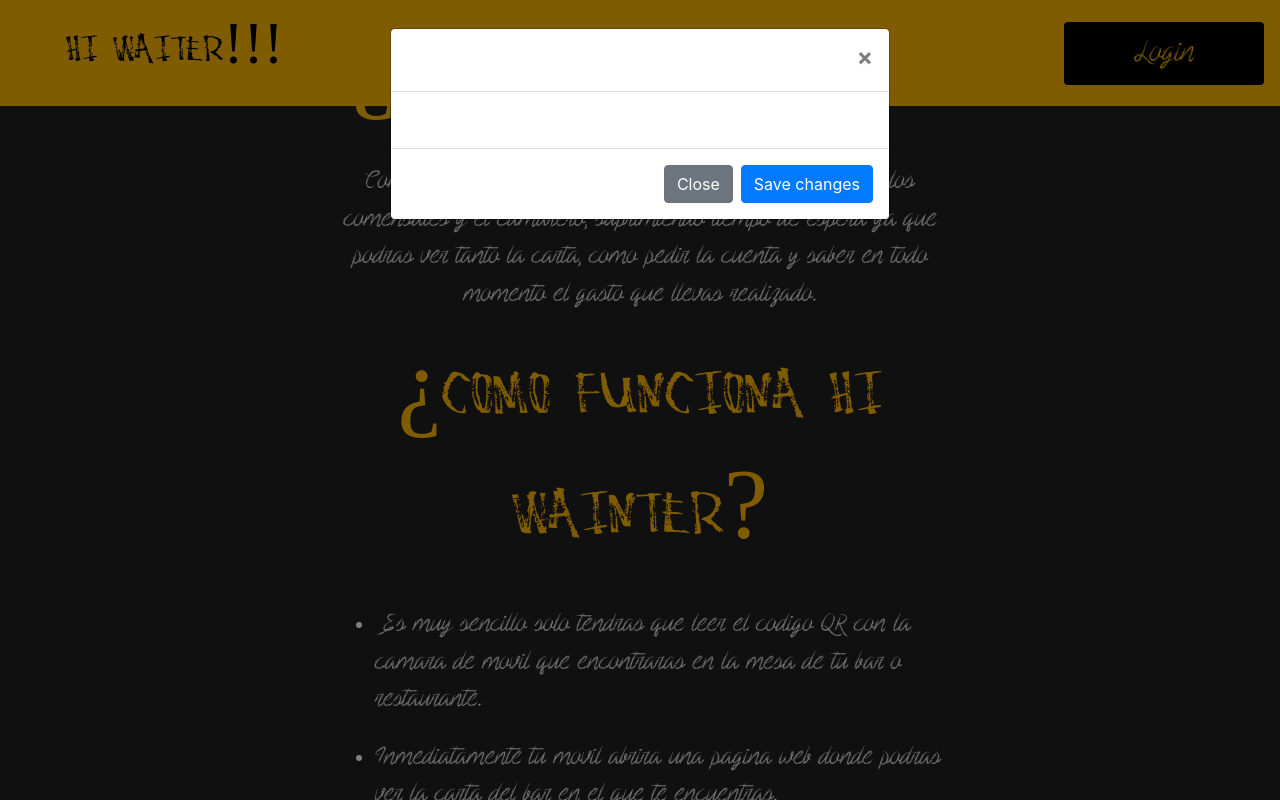
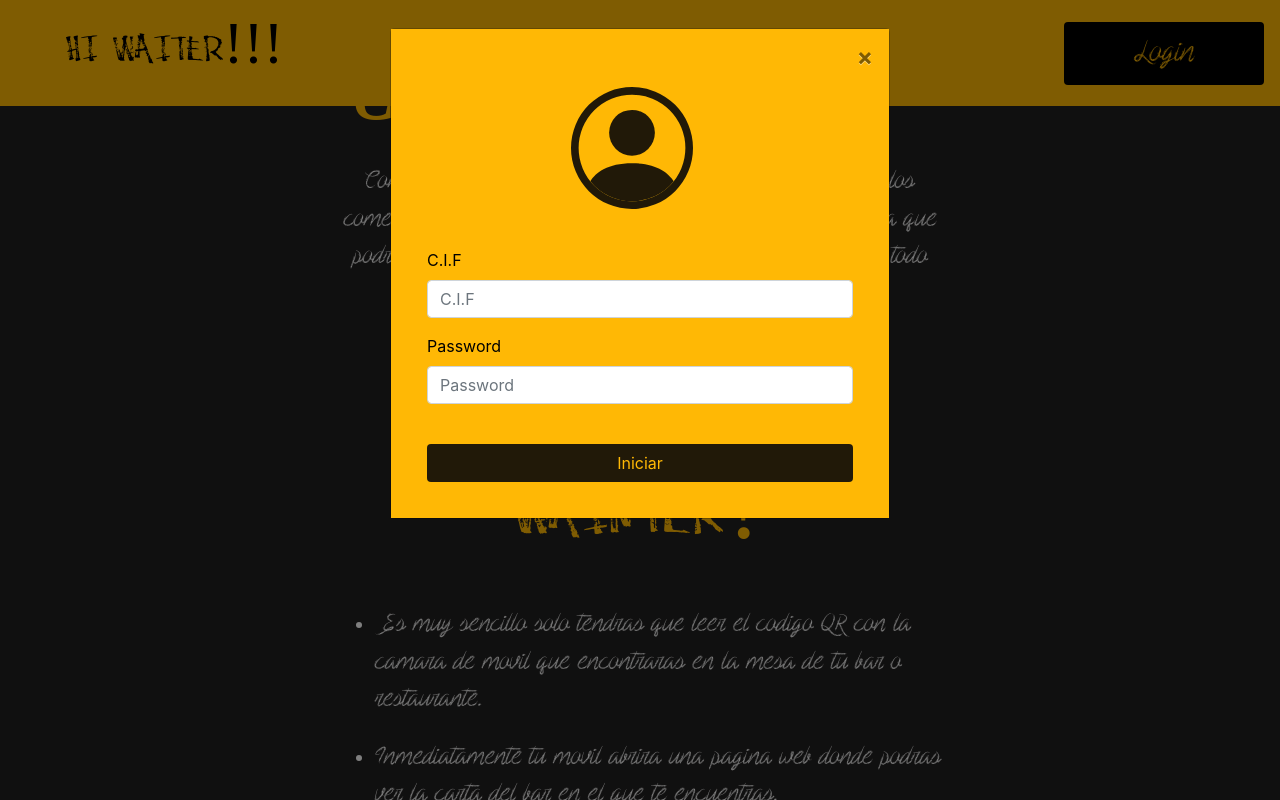
Before and after one commit to MariaZarapuz/hiwainterwebfront, an Angular app in the folder hiwaiterWeb/: page /home in a window 1280 px wide. Both pictures are taken after a click on the button "Login". Shown: the top 800 px of the page. Built offline with nearby package versions, Linux system fonts and the light colour scheme.

Commit message:
layout finish login

```diff
--- a/hiwaiterWeb/src/app/app.module.ts
+++ b/hiwaiterWeb/src/app/app.module.ts
@@ -1,5 +1,7 @@
 import { BrowserModule } from '@angular/platform-browser';
 import { NgModule } from '@angular/core';
+import {ReactiveFormsModule} from '@angular/forms';
+
 
 import { AppRoutingModule } from './app-routing.module';
 import { AppComponent } from './app.component';
@@ -7,6 +9,7 @@ import { HomeComponent } from '../app/components/home/home.component';
 import { FooterComponent } from './components/shared/footer/footer.component';
 import { HeaderComponent } from './components/shared/header/header.component';
 import { ModalLoginComponent } from './components/modal-login/modal-login.component';
+import { from } from 'rxjs';
 
 @NgModule({
   declarations: [
@@ -18,7 +21,8 @@ import { ModalLoginComponent } from './components/modal-login/modal-login.compon
   ],
   imports: [
     BrowserModule,
-    AppRoutingModule
+    AppRoutingModule,
+    ReactiveFormsModule
   ],
   providers: [],
   bootstrap: [AppComponent]
--- a/hiwaiterWeb/src/app/components/modal-login/modal-login.component.css
+++ b/hiwaiterWeb/src/app/components/modal-login/modal-login.component.css
@@ -0,0 +1,42 @@
+.titleModal {
+  color: rgb(255, 184, 5);
+  background-color: black;
+}
+.bodyModal {
+  background-color: rgb(255, 184, 5);
+}
+.close {
+  padding: 0px;
+  margin: 0px;
+  color: black;
+}
+.modal-title {
+  margin: 0 auto;
+}
+.modal-content {
+  background-color: rgba(10, 9, 9, 0.904);
+}
+.iconUser {
+  text-align: center;
+  color: rgba(10, 9, 9, 0.904);
+  font-size: 122px;
+}
+
+.formLogin {
+  margin: 20px;
+}
+
+label {
+  color: black;
+}
+
+.btnSubmit {
+  background-color: rgba(10, 9, 9, 0.904);
+  color: rgb(255, 184, 5);
+  margin-top: 40px;
+}
+.btnSubmit:hover {
+  color: rgba(10, 9, 9, 0.904);
+  background-color: rgb(255, 184, 5);
+  border: 1px solid rgba(10, 9, 9, 0.904);
+}
--- a/hiwaiterWeb/src/app/components/modal-login/modal-login.component.html
+++ b/hiwaiterWeb/src/app/components/modal-login/modal-login.component.html
@@ -1,17 +1,28 @@
 <div class="modal-dialog">
   <div class="modal-content">
-    <div class="modal-header">
-      <h5 class="modal-title" id="exampleModalLabel">Modal title</h5>
+
+    <div class="modal-body bodyModal" color="black">
       <button type="button" class="close" data-dismiss="modal" aria-label="Close">
         <span aria-hidden="true">&times;</span>
       </button>
+   <div class="iconUser">
+    <svg width="1em" height="1em" viewBox="0 0 16 16" class="bi bi-person-circle" fill="currentColor" xmlns="http://www.w3.org/2000/svg">
+      <path d="M13.468 12.37C12.758 11.226 11.195 10 8 10s-4.757 1.225-5.468 2.37A6.987 6.987 0 0 0 8 15a6.987 6.987 0 0 0 5.468-2.63z"/>
+      <path fill-rule="evenodd" d="M8 9a3 3 0 1 0 0-6 3 3 0 0 0 0 6z"/>
+      <path fill-rule="evenodd" d="M8 1a7 7 0 1 0 0 14A7 7 0 0 0 8 1zM0 8a8 8 0 1 1 16 0A8 8 0 0 1 0 8z"/>
+    </svg>
+  </div>
+    <form [formGroup]="form" class="formLogin" (ngSubmit)="onSubmit()" >
+      <div class="form-group">
+        <label >C.I.F</label>
+        <input type="text" class="form-control" formControlName="cif" placeholder="C.I.F">
+      </div>
+      <div class="form-group">
+        <label>Password</label>
+        <input type="password" class="form-control" formControlName="password" placeholder="Password">
+      </div>
+      <button type="submit" class="btn btn-block btnSubmit">Iniciar</button>
+    </form>
     </div>
-    <div class="modal-body">
-      ...
-    </div>
-    <div class="modal-footer">
-      <button type="button" class="btn btn-secondary" data-dismiss="modal">Close</button>
-      <button type="button" class="btn btn-primary">Save changes</button>
-    </div>
-  </div>
+
 </div>
--- a/hiwaiterWeb/src/app/components/modal-login/modal-login.component.ts
+++ b/hiwaiterWeb/src/app/components/modal-login/modal-login.component.ts
@@ -1,4 +1,5 @@
 import { Component, OnInit } from '@angular/core';
+import { FormGroup, FormControl } from '@angular/forms';
 
 @Component({
   selector: 'app-modal-login',
@@ -6,10 +7,18 @@ import { Component, OnInit } from '@angular/core';
   styleUrls: ['./modal-login.component.css']
 })
 export class ModalLoginComponent implements OnInit {
+  form: FormGroup;
 
-  constructor() { }
+  constructor() {
+    this.form = new FormGroup({
+      cif: new FormControl(''),
+      password: new FormControl('')
+
+      });
+   }
 
   ngOnInit(): void {
   }
+  onSubmit() { console.log(this.form.value); }
 
 }
--- a/hiwaiterWeb/src/app/components/shared/header/header.component.html
+++ b/hiwaiterWeb/src/app/components/shared/header/header.component.html
@@ -1,19 +1,12 @@
 <!-- Image and text -->
 <nav class=" navbar fixed-top">
-  <a class="navbar-brand" href="#" >
-   <h1 class="title">HI Waiter!!!</h1>
+  <a class="navbar-brand" href="#">
+    <h1 class="title">HI Waiter!!!</h1>
+  </a>
+  <button class="btn btnLogin" data-toggle="modal" data-target="#exampleModal">Login</button>
+</nav>
 
-
-
-
-  </a>
-
-  <button class="btn btnLogin my-2 my-sm-0"  data-toggle="modal" data-target="#exampleModal">Login</button>
-
-
-
-
-</nav>
-  <div class="modal fade" id="exampleModal" tabindex="-1" role="dialog" aria-labelledby="exampleModalLabel" aria-hidden="true">
-    <app-modal-login></app-modal-login>
-  </div>
+<div class="modal fade" id="exampleModal" tabindex="-1" role="dialog" aria-labelledby="exampleModalLabel"
+  aria-hidden="true">
+  <app-modal-login></app-modal-login>
+</div>
```
